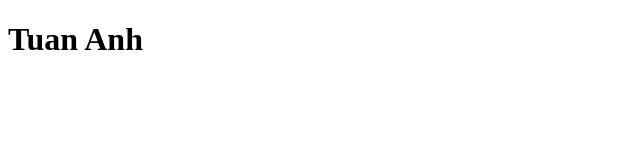
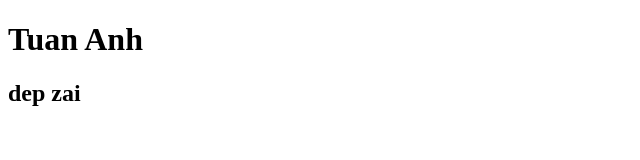
Before and after one commit to vmd94/demo, a plain HTML site: page index.html in a window 1280 px wide. Shown: the whole page, without its empty margins (0-640 px from the left). Drawn offline with Linux system fonts and the light colour scheme.

Commit message:
sua thuoc tinh

```diff
--- a/index.html
+++ b/index.html
@@ -8,5 +8,6 @@
 </head>
 <body>
     <h1>Tuan Anh</h1>
+    <h2>dep zai</h2>
 </body>
 </html>
```
